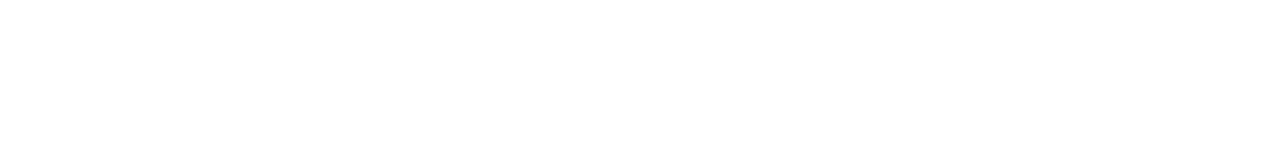
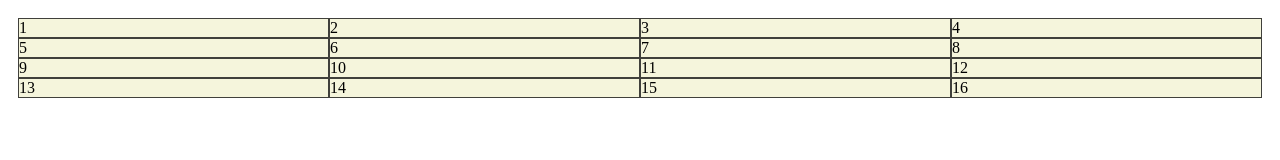
Before and after one commit to aaronsts/etch-a-sketch, a plain HTML site: page index.html in a window 1280 px wide. Drawn offline with Linux system fonts and the light colour scheme.

Commit message:
- Created CSS grid

```diff
--- a/index.html
+++ b/index.html
@@ -1,5 +1,4 @@
 <!DOCTYPE html>
-
 <html>
     <head>
         <meta charset="utf-8">
@@ -10,8 +9,9 @@
         <link rel="stylesheet" href="main.css">
     </head>
     <body>
+        <div class="container">
 
-
+        </div>
         <script src="main.js"></script>
     </body>
 </html>
--- a/main.css
+++ b/main.css
@@ -0,0 +1,12 @@
+.grid-container {
+    display: grid;
+    grid-template-columns: auto auto auto auto;
+    padding: 10px;
+    background-color: rgb(255, 255, 255);
+}
+
+.grid-item {
+    border: 1px solid rgba(19,19,19,0.8);
+    background-color: beige;
+
+}
--- a/main.js
+++ b/main.js
@@ -0,0 +1,12 @@
+const container = document.querySelector('.container');
+const gridContainer = document.createElement('div');
+gridContainer.classList.add('grid-container');
+
+for (let i = 1; i < 17; i++){
+    const gridItem = document.createElement('div');
+    gridItem.classList.add('grid-item');
+    gridItem.textContent = i;
+    gridContainer.appendChild(gridItem)
+}
+
+container.appendChild(gridContainer);
```
